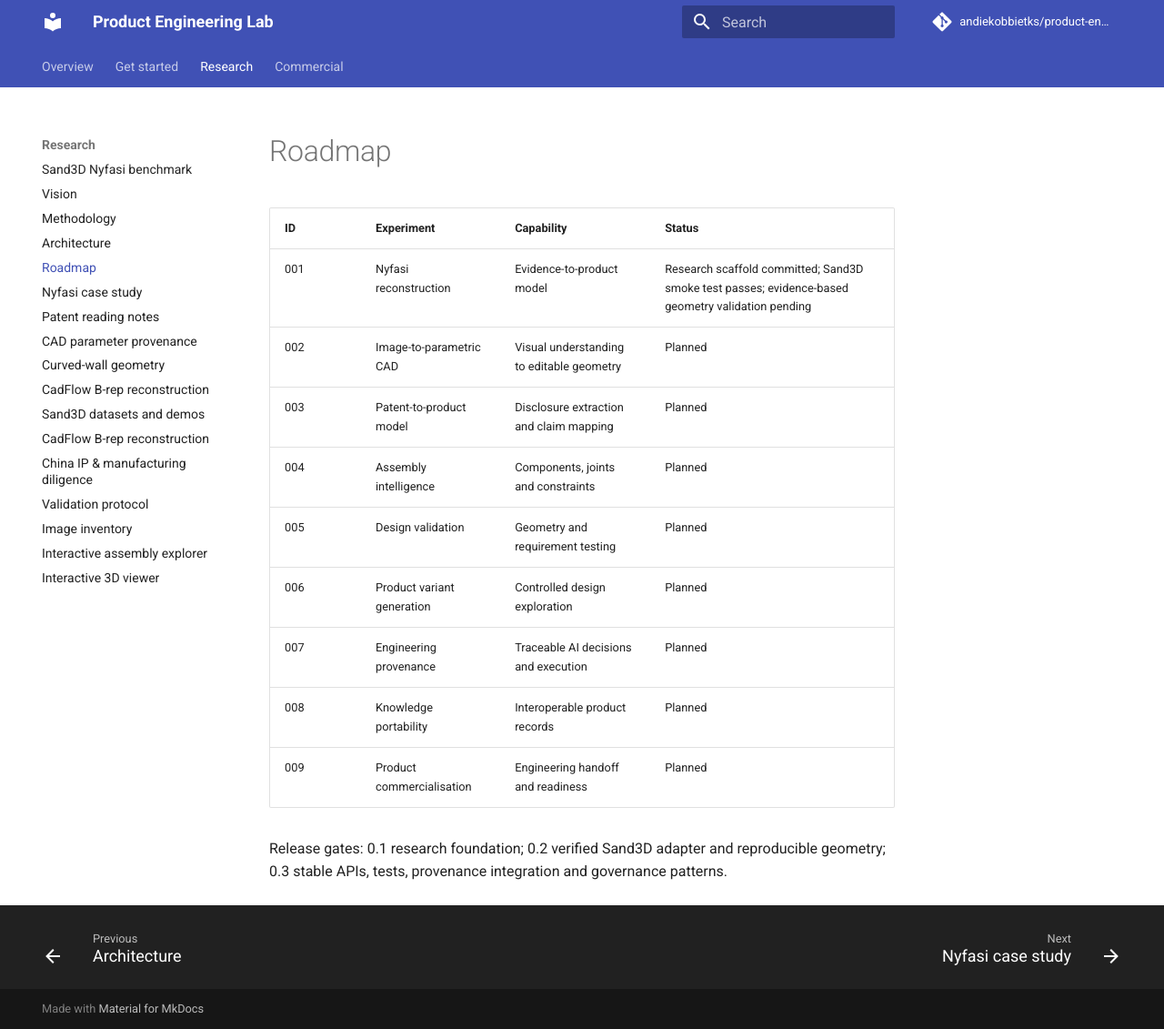
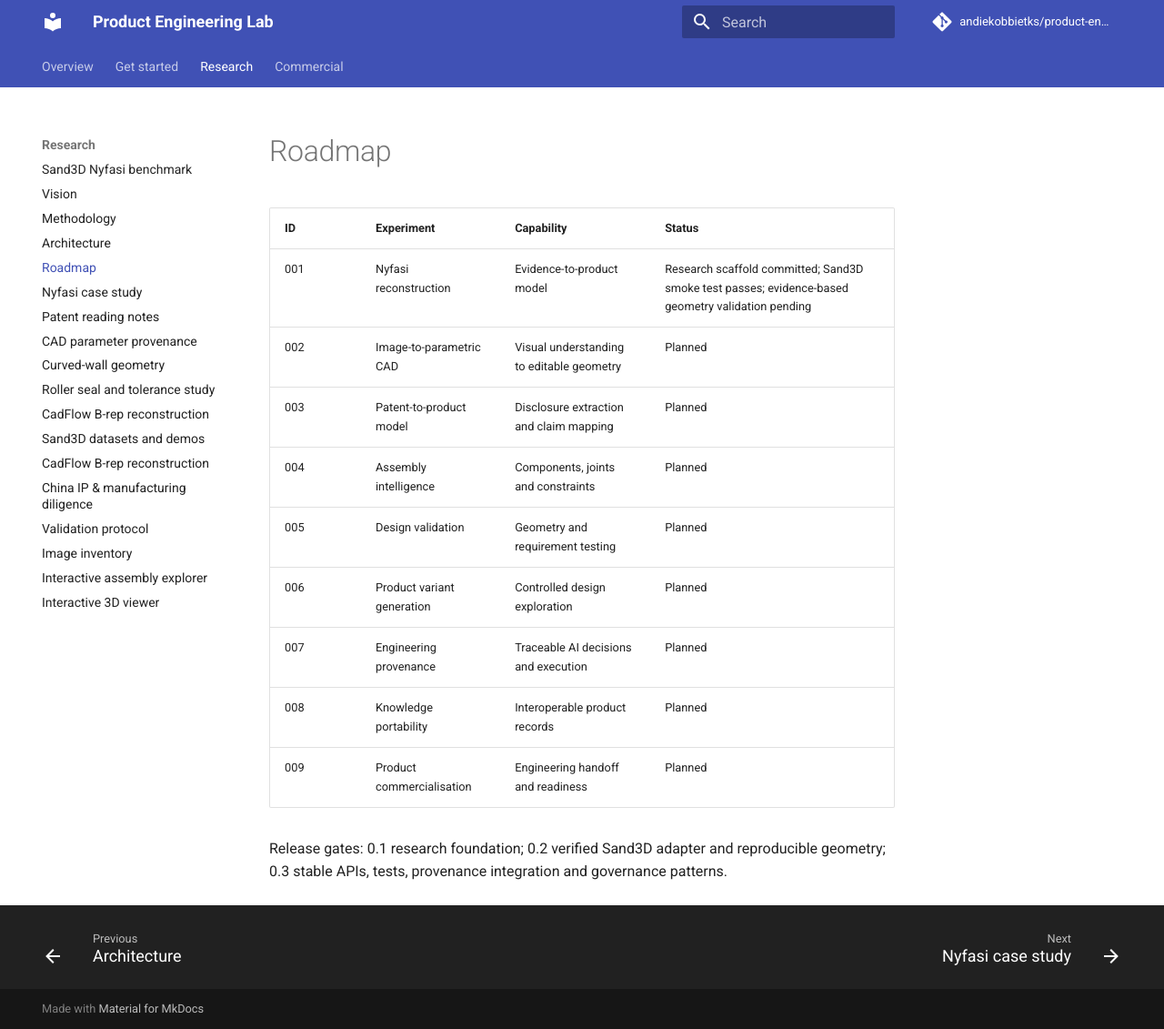
Before and after one commit to andiekobbietks/product-engineering-lab, an MkDocs documentation site: the page built from docs/roadmap.md, in a window 1280 px wide and 1131 px high. Shown: the whole window at 91% size. Built offline with MkDocs 1.6.1 and Material for MkDocs 9.7.7, drawn with Linux system fonts in a browser that asks for light colours; comment, search, counter and statistics services are not loaded.

Commit message:
Port seal and tolerance integration onto current main

```diff
--- a/mkdocs.yml
+++ b/mkdocs.yml
@@ -27,6 +27,7 @@ nav:
       - Patent reading notes: experiments/patent-reading-notes.md
       - CAD parameter provenance: experiments/cad-parameter-provenance.md
       - Curved-wall geometry: experiments/curved-wall-geometry.md
+      - Roller seal and tolerance study: experiments/roller-seal-and-tolerance.md
       - CadFlow B-rep reconstruction: experiments/cadflow-reconstruction.md
       - Sand3D datasets and demos: experiments/sand3d-dataset-strategy.md
       - CadFlow B-rep reconstruction: experiments/cadflow-brep.md
```
